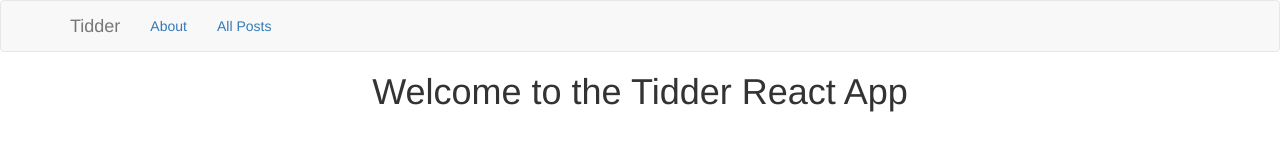
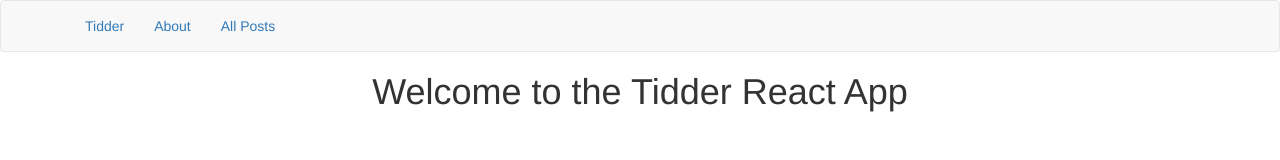
Before and after one commit to jmulloy/tidder-client, a React (Create React App) app: page / in a window 1280 px wide. Shown: the top 160 px of the page. Built offline with nearby package versions, Linux system fonts and the light colour scheme.

Commit message:
moved Tidder link inside NavItem tag

```diff
--- a/src/components/Navbar.js
+++ b/src/components/Navbar.js
@@ -6,14 +6,15 @@ class Header extends React.Component {
     render() {
         return (
             <Navbar>
-
+{/*
               <Navbar.Brand>
-              <Link to='/'>Tidder</Link>
-
+                <Link to='/'>Tidder</Link>
               </Navbar.Brand>
-
+              */}
 
               <Nav>
+              <NavItem eventKey={2}><Link to='/'>Tidder</Link></NavItem>
+
                   <NavItem eventKey={2}><Link to='/about'>About</Link></NavItem>
                   <NavItem eventKey={2}><Link to='/posts'>All Posts</Link></NavItem>
 
```
